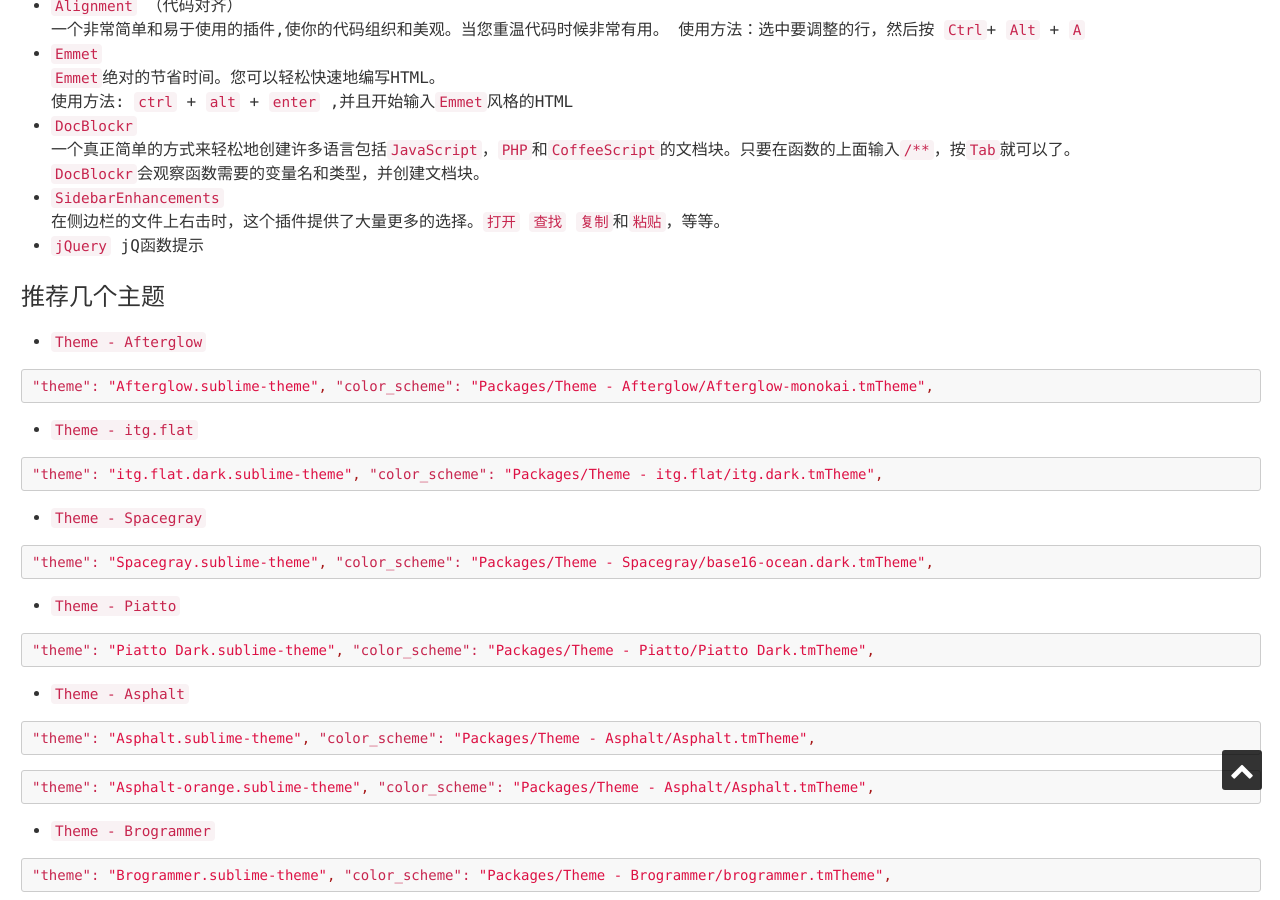
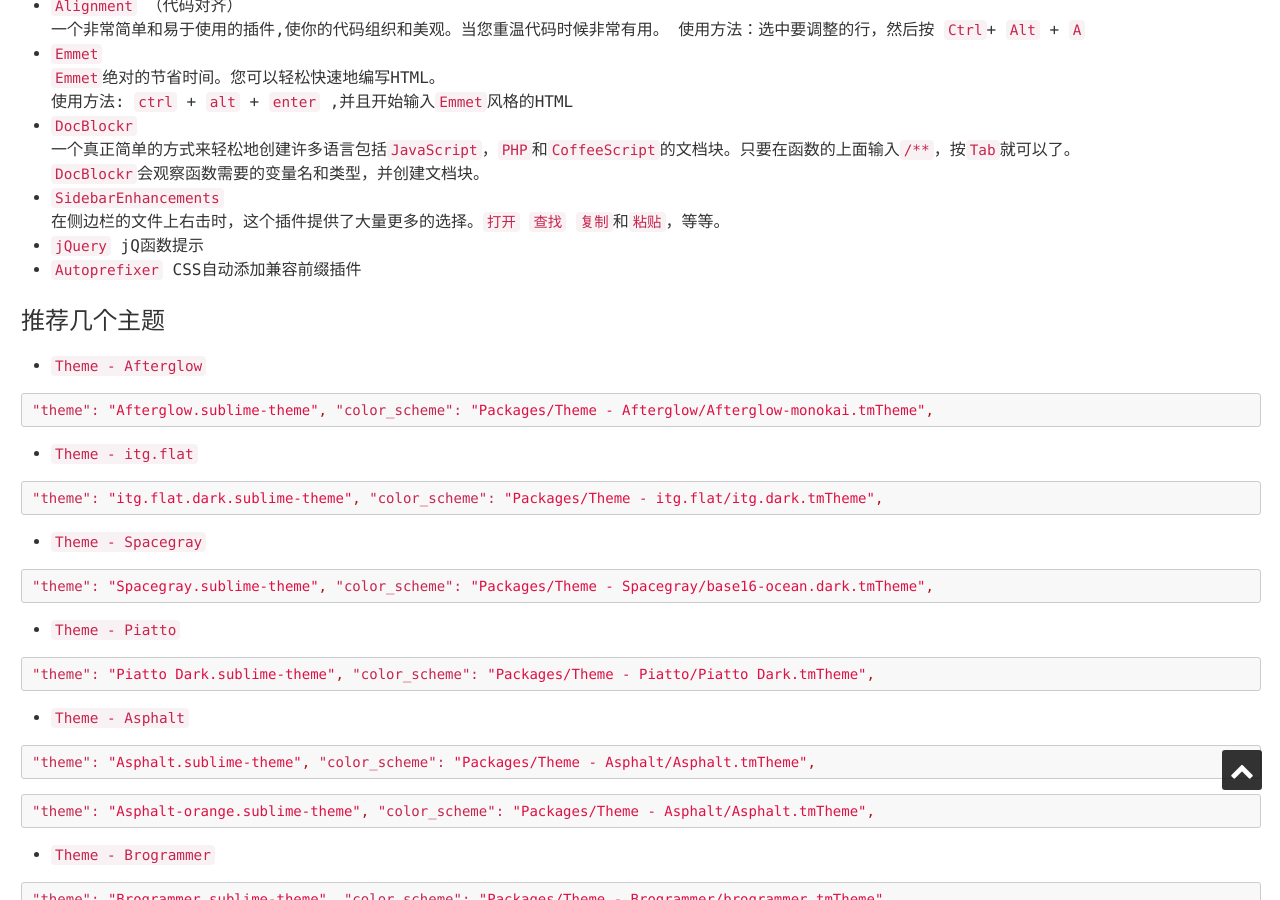
Before and after one commit to psvmc/myblog_jekyll, a Jekyll site: the page built from _posts/2015-07-25-sublime-package-control.md, in a window 1280 px wide and 900 px high, scrolled down 1812 px. Built offline with Jekyll 4.4.1, drawn with Linux system fonts in a browser that asks for light colours; nearby versions of some CDN libraries; comment, search, counter and statistics services are not loaded.

Commit message:
文章更新

```diff
--- a/_posts/2015-07-25-sublime-package-control.md
+++ b/_posts/2015-07-25-sublime-package-control.md
@@ -66,6 +66,7 @@
 + `SidebarEnhancements`
    在侧边栏的文件上右击时，这个插件提供了大量更多的选择。`打开` `查找` `复制`和`粘贴`，等等。
 + `jQuery` jQ函数提示
++ `Autoprefixer` CSS自动添加兼容前缀插件
 
 ### 推荐几个主题
 
```
